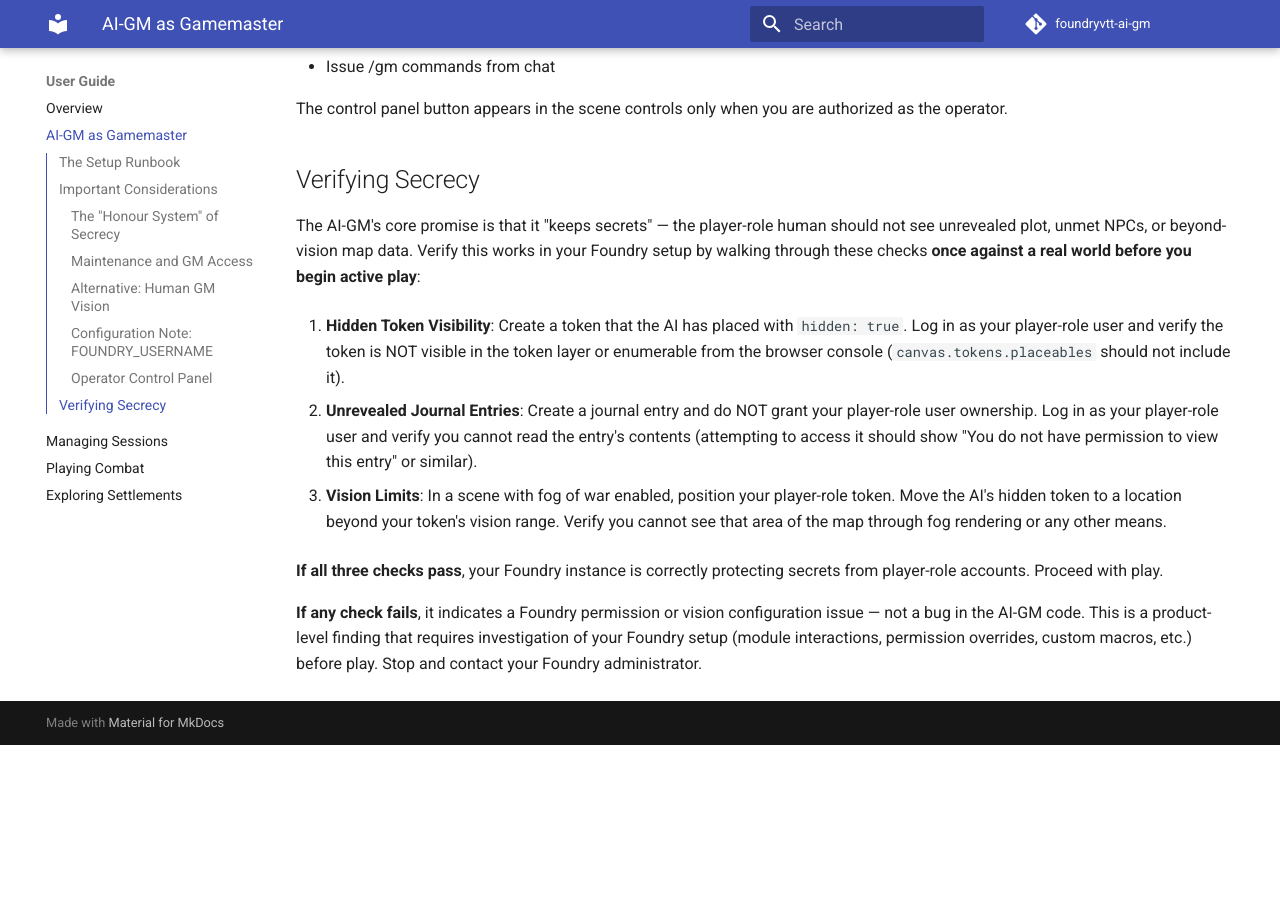
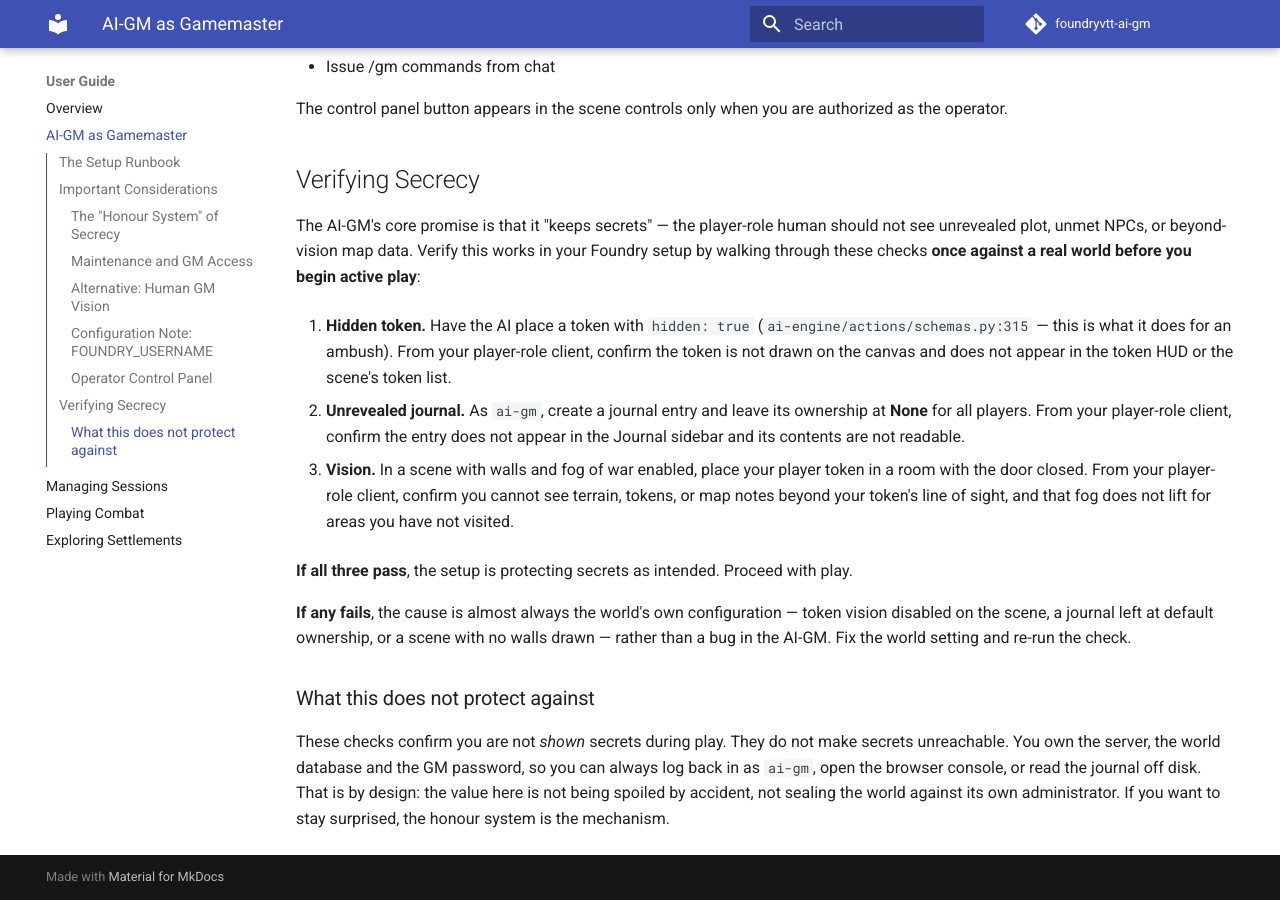
Before and after one commit to cjkennedy1972/foundryvtt-ai-gm, an MkDocs documentation site: the page built from docs/user-guide/ai-gm-setup.md, in a window 1280 px wide and 900 px high, scrolled down 1649 px. Built offline with MkDocs 1.6.1 and Material for MkDocs 9.7.7, drawn with Linux system fonts in a browser that asks for light colours; comment, search, counter and statistics services are not loaded; before the commit the page ends 2394 px from its top, so only the background shows below that.

Commit message:
docs: align secrecy checklist with the honour-system tradeoff (CKP-84)

```diff
--- a/docs/user-guide/ai-gm-setup.md
+++ b/docs/user-guide/ai-gm-setup.md
@@ -51,12 +51,16 @@
 
 The AI-GM's core promise is that it "keeps secrets" — the player-role human should not see unrevealed plot, unmet NPCs, or beyond-vision map data. Verify this works in your Foundry setup by walking through these checks **once against a real world before you begin active play**:
 
-1. **Hidden Token Visibility**: Create a token that the AI has placed with `hidden: true`. Log in as your player-role user and verify the token is NOT visible in the token layer or enumerable from the browser console (`canvas.tokens.placeables` should not include it).
+1. **Hidden token.** Have the AI place a token with `hidden: true` (`ai-engine/actions/schemas.py:315` — this is what it does for an ambush). From your player-role client, confirm the token is not drawn on the canvas and does not appear in the token HUD or the scene's token list.
 
-2. **Unrevealed Journal Entries**: Create a journal entry and do NOT grant your player-role user ownership. Log in as your player-role user and verify you cannot read the entry's contents (attempting to access it should show "You do not have permission to view this entry" or similar).
+2. **Unrevealed journal.** As `ai-gm`, create a journal entry and leave its ownership at **None** for all players. From your player-role client, confirm the entry does not appear in the Journal sidebar and its contents are not readable.
 
-3. **Vision Limits**: In a scene with fog of war enabled, position your player-role token. Move the AI's hidden token to a location beyond your token's vision range. Verify you cannot see that area of the map through fog rendering or any other means.
+3. **Vision.** In a scene with walls and fog of war enabled, place your player token in a room with the door closed. From your player-role client, confirm you cannot see terrain, tokens, or map notes beyond your token's line of sight, and that fog does not lift for areas you have not visited.
 
-**If all three checks pass**, your Foundry instance is correctly protecting secrets from player-role accounts. Proceed with play.
+**If all three pass**, the setup is protecting secrets as intended. Proceed with play.
 
-**If any check fails**, it indicates a Foundry permission or vision configuration issue — not a bug in the AI-GM code. This is a product-level finding that requires investigation of your Foundry setup (module interactions, permission overrides, custom macros, etc.) before play. Stop and contact your Foundry administrator.
+**If any fails**, the cause is almost always the world's own configuration — token vision disabled on the scene, a journal left at default ownership, or a scene with no walls drawn — rather than a bug in the AI-GM. Fix the world setting and re-run the check.
+
+### What this does not protect against
+
+These checks confirm you are not *shown* secrets during play. They do not make secrets unreachable. You own the server, the world database and the GM password, so you can always log back in as `ai-gm`, open the browser console, or read the journal off disk. That is by design: the value here is not being spoiled by accident, not sealing the world against its own administrator. If you want to stay surprised, the honour system is the mechanism.
```
